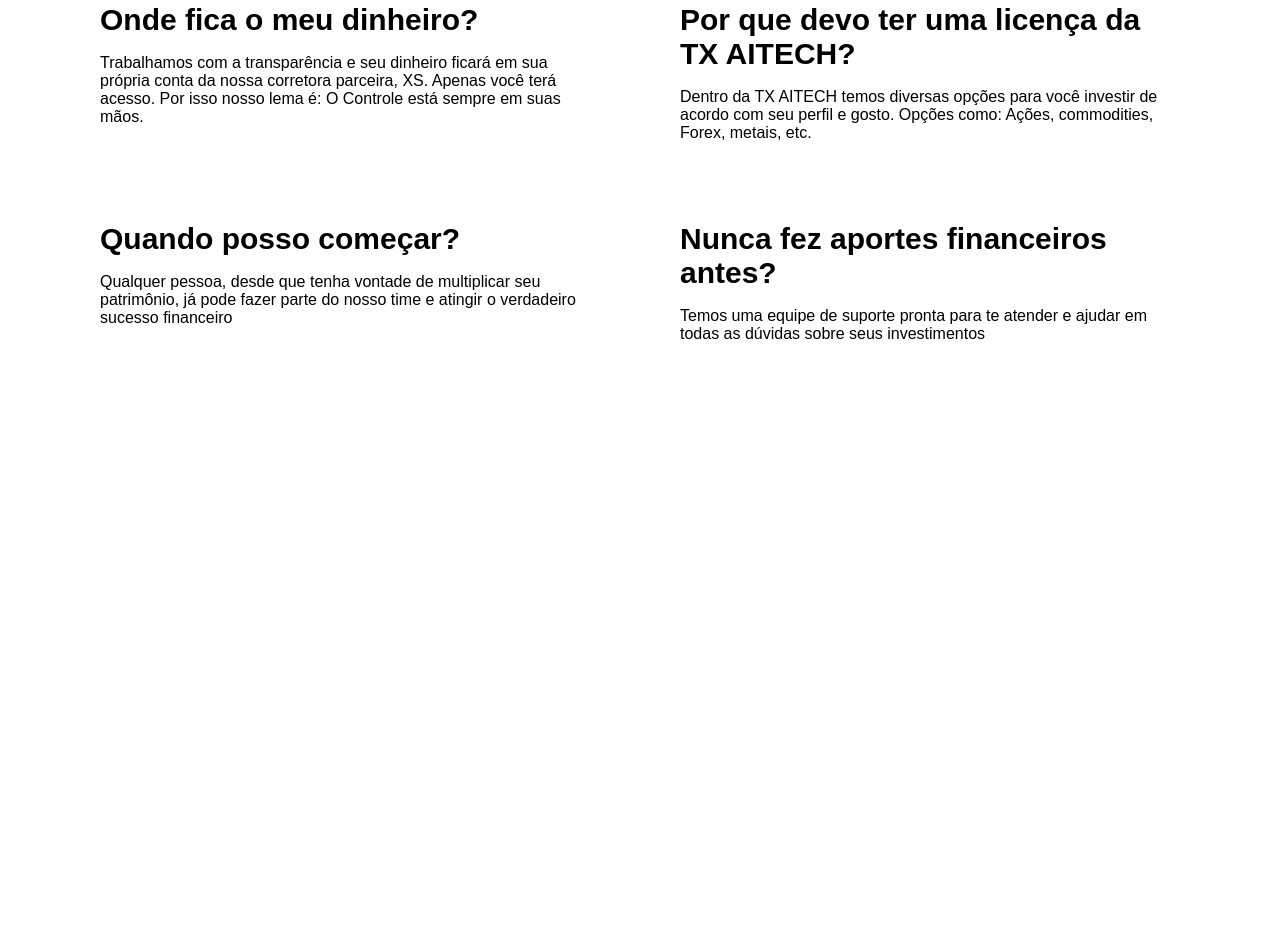
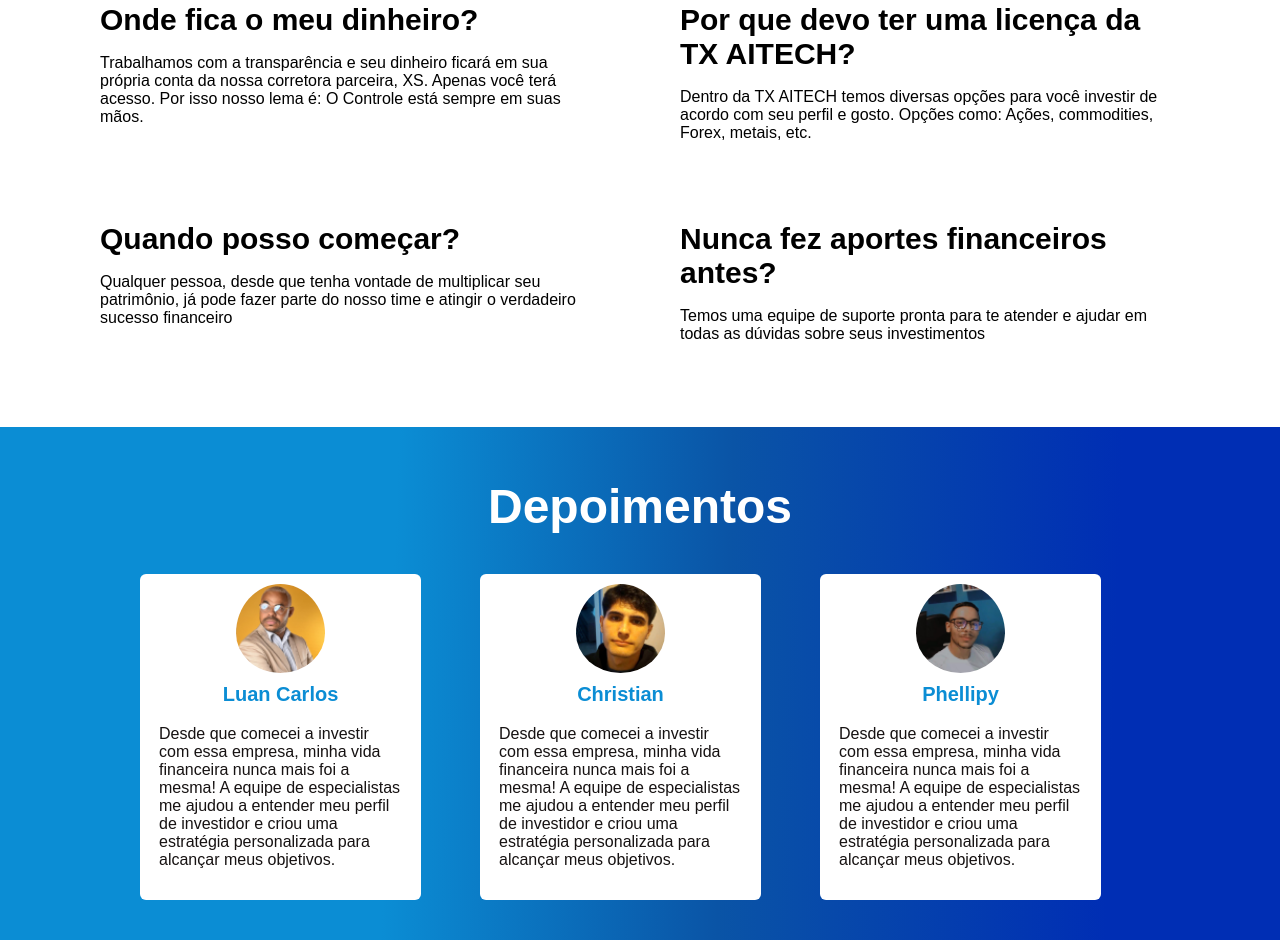
Before and after one commit to PhellipySilva/TX-AITECH, a website: page pages/paginaCaptura.html in a window 1280 px wide. Shown: the part 1583-2523 px from the top of the page. Before the commit the page ends 1926 px from the top, so only its background shows below. Drawn offline with Linux system fonts and the light colour scheme.

Commit message:
add depoimentos

```diff
--- a/pages/paginaCaptura.html
+++ b/pages/paginaCaptura.html
@@ -66,6 +66,26 @@
         </li>
       </ul>
     </section>
+
+      <section class="section5">
+        <h3>Depoimentos</h3>
+        <ul>
+          <li>
+            <img src="../img/luan.png" alt="Luan Carlos">
+            <h5>Luan Carlos</h5>
+            <p>Desde que comecei a investir com essa empresa, minha vida financeira nunca mais foi a mesma! A equipe de especialistas me ajudou a entender meu perfil de investidor e criou uma estratégia personalizada para alcançar meus objetivos.</p>
+          </li>
+          <li>
+            <img src="../img/chris.png" alt="Christian">
+            <h5>Christian</h5>
+            <p>Desde que comecei a investir com essa empresa, minha vida financeira nunca mais foi a mesma! A equipe de especialistas me ajudou a entender meu perfil de investidor e criou uma estratégia personalizada para alcançar meus objetivos.</p>
+          </li>
+          <li><img src="../img/ph.png" alt="Phellipy">
+            <h5>Phellipy</h5>
+            <p>Desde que comecei a investir com essa empresa, minha vida financeira nunca mais foi a mesma! A equipe de especialistas me ajudou a entender meu perfil de investidor e criou uma estratégia personalizada para alcançar meus objetivos.</p>
+          </li>
+        </ul>
+      </section>
   </main>
 </body>
 
--- a/style/paginaCaptura.css
+++ b/style/paginaCaptura.css
@@ -187,5 +187,61 @@
   font-size: 30px;
   font-weight: 600;
   padding-bottom: 17px;
+}
 
+.section5{
+  margin-top: 84px;
+  padding-bottom: 40px;
+  background: linear-gradient(92deg, #0B8DD4 30.75%, #0A54A6 56.59%, #002EB4 86.62%);
 }
+
+.section5 h3{
+  color: #fff;
+  text-align: center;
+  padding-top: 52px;
+  font-size: 48px;
+  font-style: normal;
+  font-weight: 700;
+  line-height: normal;
+}
+
+.section5 ul li {
+  display: flex;
+  flex-direction: column;
+  align-items: center;
+}
+
+.section5 ul {
+  display: grid;
+  grid-template-columns: repeat(3, 320px);
+  gap: 20px;
+  padding-top: 40px;
+  justify-content: center;
+  }
+
+.section5 li{
+  padding-top: 10px;
+  border-radius: 6px;
+  background: #FFF;
+  width: 281px;
+  height: 326px;
+}
+
+  .section5 img{
+    width: 89px;
+    padding-bottom: 10px;
+    border-radius: 50%;
+  }
+
+  .section5 h5{
+    color: #0B8DD4;
+    font-size: 20px;
+    font-style: normal;
+    font-weight: 600;
+    line-height: normal;
+  }
+
+  .section5 p{
+    color: #161212;
+    padding: 19px 19px 19px 19px;
+  }
```
Also changed, not shown: img/chris.png (added), img/luan.png (added), img/ph.png (added).
